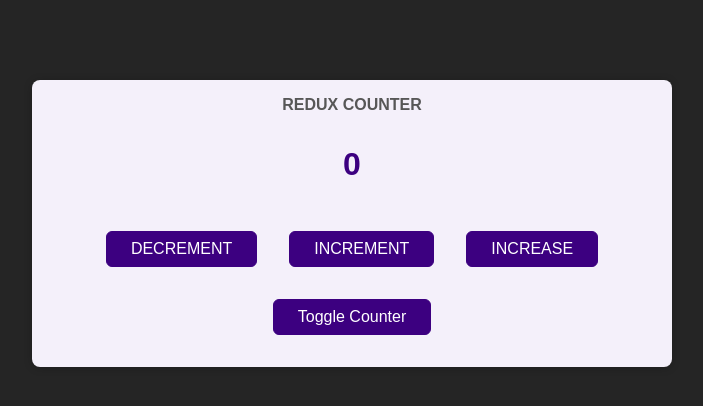
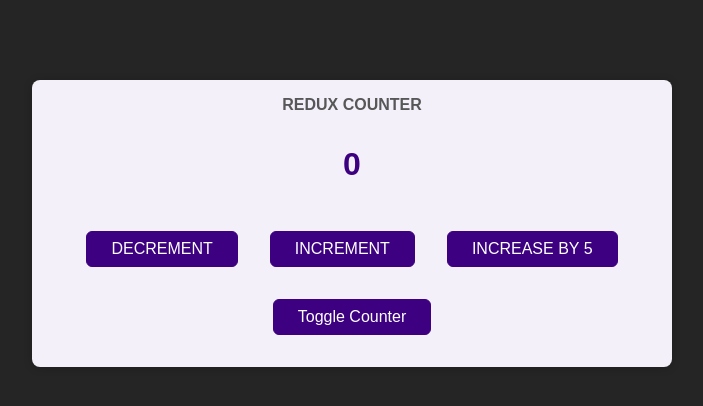
Before and after one commit to PajkoStefan/react-redux-practice, a React (Create React App) app: page / in a window 1280 px wide. Shown: the top 406 px of the page, without its empty margins (288-991 px from the left). Built offline with nearby package versions, Linux system fonts and the light colour scheme.

Commit message:
reducer bug fixed

```diff
--- a/src/components/Counter/Counter.js
+++ b/src/components/Counter/Counter.js
@@ -7,6 +7,8 @@
 
   const counter = useSelector((state) => state.counter);
   const showCounter = useSelector((state) => state.showCounter);
+
+  const increaseByAmount = 5;
 
   const toggleCounterHandler = () => {
     dispetch({ type: "TOGGLE" });
@@ -21,7 +23,7 @@
   };
 
   const increaseHandler = () => {
-    dispetch({ type: "INCREASE", payload: { amount: 5 } });
+    dispetch({ type: "INCREASE", payload: { amount: increaseByAmount } });
   };
 
   return (
@@ -31,7 +33,7 @@
       <div>
         <button onClick={decrementHandler}>DECREMENT</button>
         <button onClick={incrementHandler}>INCREMENT</button>
-        <button onClick={increaseHandler}>INCREASE</button>
+        <button onClick={increaseHandler}>INCREASE BY {increaseByAmount}</button>
       </div>
       <button onClick={toggleCounterHandler}>Toggle Counter</button>
     </main>
--- a/src/store/index.js
+++ b/src/store/index.js
@@ -5,16 +5,13 @@
 const counterReducer = (state = initialState, action) => {
   switch (action.type) {
     case "INCREMENT":
-      return { ...initialState, counter: state.counter + 1 };
+      return { ...state, counter: state.counter + 1 };
     case "DECREMENT":
-      return { ...initialState, counter: state.counter - 1 };
+      return { ...state, counter: state.counter - 1 };
     case "INCREASE":
-      return {
-        ...initialState,
-        counter: state.counter + action.payload.amount,
-      };
+      return { ...state, counter: state.counter + action.payload.amount };
     case "TOGGLE":
-      return { ...initialState, showCounter: !state.showCounter };
+      return { ...state, showCounter: !state.showCounter };
     default:
       return state;
   }
```
